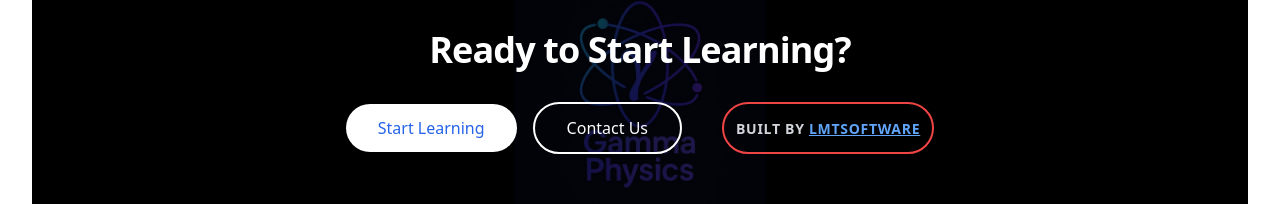
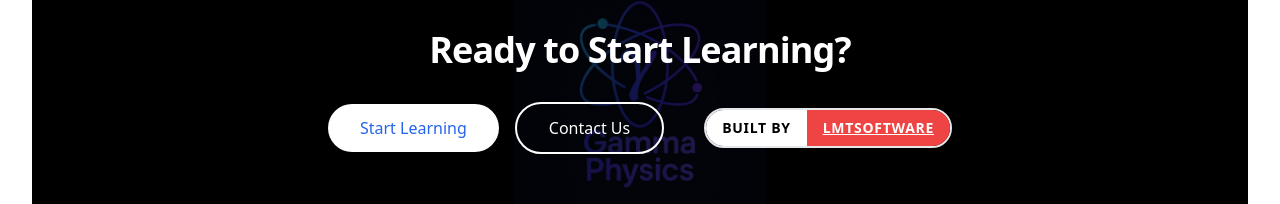
Before and after one commit to Kishon-Valley/GammaPhysics, a React (Vite) app: page / in a window 1280 px wide. Shown: the part 1950-2154 px from the top of the page. Built offline with nearby package versions, Linux system fonts and the light colour scheme.

Commit message:
refactor: update footer text to two-part pill design

```diff
--- a/src/pages/LandingPage.tsx
+++ b/src/pages/LandingPage.tsx
@@ -347,18 +347,18 @@ export function LandingPage() {
                 </button>
               </Link>
               <div className="mt-6 md:mt-0 md:ml-6">
-                <div className="inline-block p-3 border-2 border-red-500 rounded-full">
-                  <span className="text-sm font-semibold tracking-wider uppercase text-gray-300">
-                    built by{' '}
+                <div className="flex items-center overflow-hidden border-2 border-gray-200 rounded-full">
+                  <span className="px-4 py-2 text-sm font-semibold tracking-wider text-black uppercase bg-white">
+                    built by
+                  </span>
                   <a
                     href="https://lmtsoftware.gammaphysics.app/"
                     target="_blank"
                     rel="noopener noreferrer"
-                      className="underline text-blue-400 hover:text-blue-300"
+                    className="px-4 py-2 text-sm font-semibold tracking-wider text-white uppercase bg-red-500 underline hover:bg-red-600"
                   >
                     lmtsoftware
                   </a>
-                  </span>
                 </div>
               </div>
             </div>
```
Lines whose indentation alone changed are shown as unchanged.
